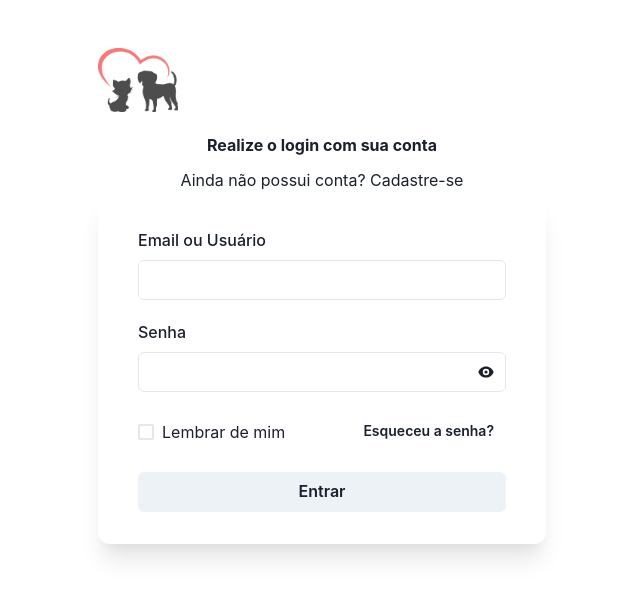
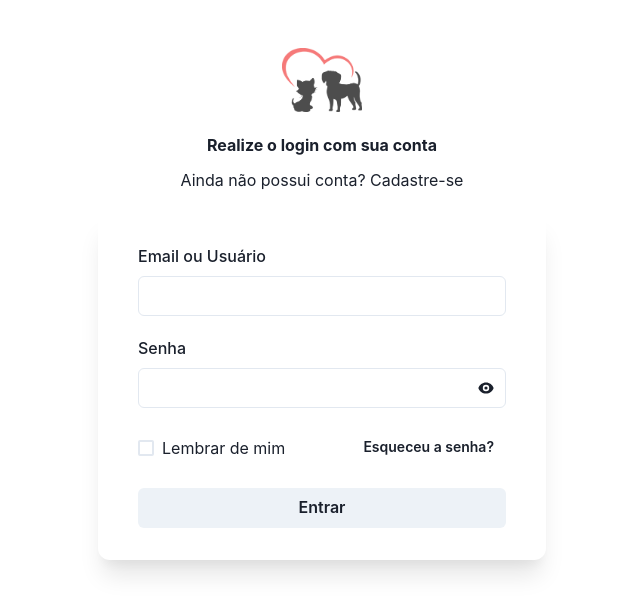
Before and after one commit to netosantosbr/adotar-front, a React (Vite) app: page /auth/login in a window 1280 px wide. Shown: the top 614 px of the page, without its empty margins (318-958 px from the left). Built offline with nearby package versions, Linux system fonts and the light colour scheme.

Commit message:
refactor: adjusted login page to display new logo

```diff
--- a/src/app/modules/auth/pages/login/view.tsx
+++ b/src/app/modules/auth/pages/login/view.tsx
@@ -2,6 +2,7 @@ import React from "react";
 import {
   Box,
   Button,
+  Center,
   Checkbox,
   Container,
   FormControl,
@@ -26,8 +27,10 @@ const LoginView: React.FC<IProps> = ({ validation }) => {
     <Container maxW='lg' py={{ base: "12" }} px={{ base: "0", sm: "8" }}>
       <Stack spacing={"1"}>
         <Stack spacing='6'>
-          <Logo />
-          <Stack spacing={{ base: "2", md: "3" }} textAlign='center'>
+          <Center>
+            <Logo />
+          </Center>
+          <Stack spacing={{ base: "2", md: "3" }} textAlign='center' mb={4}>
             <Heading size={{ base: "xs", md: "sm" }}>
               Realize o login com sua conta
             </Heading>
```
